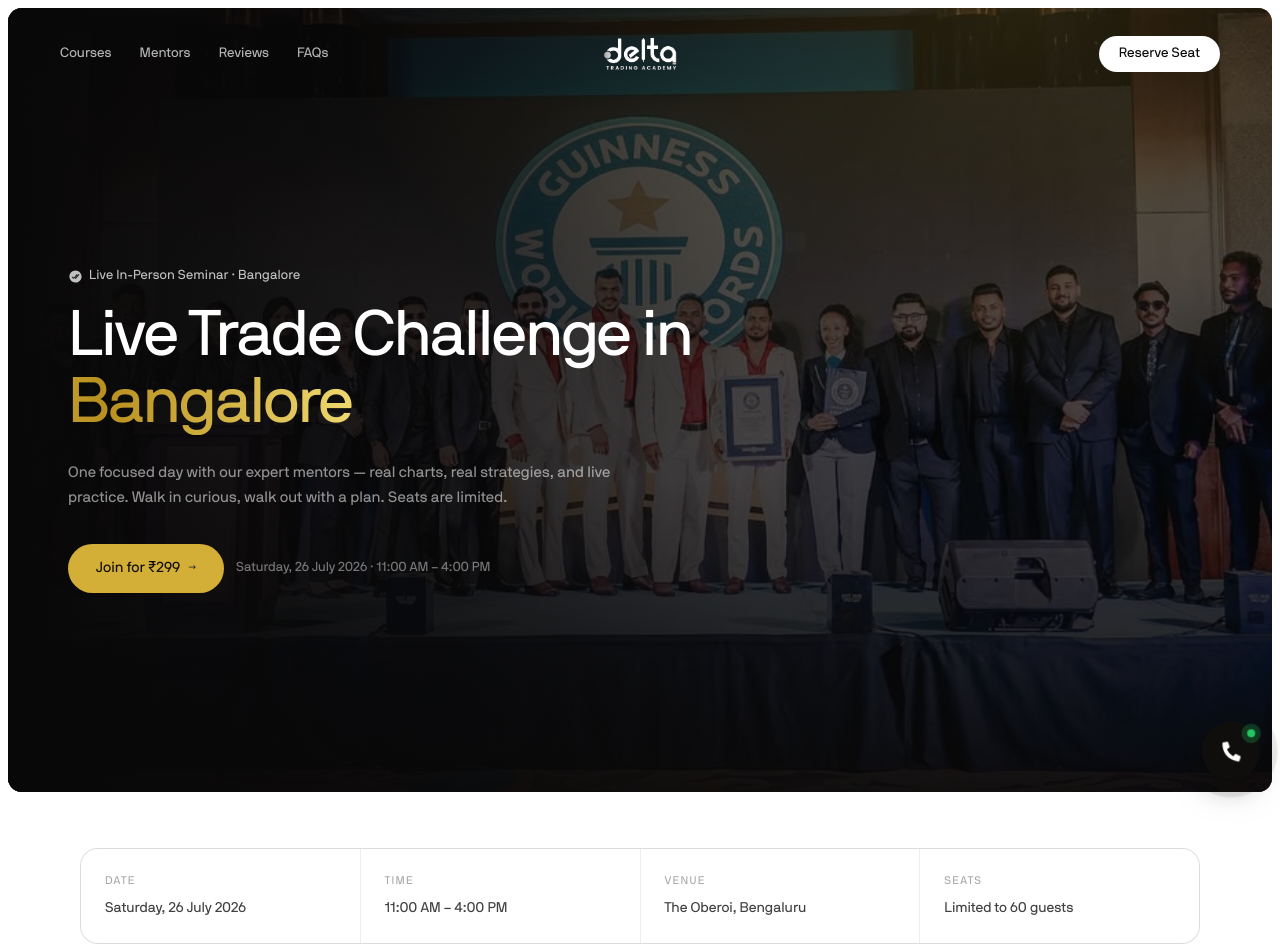
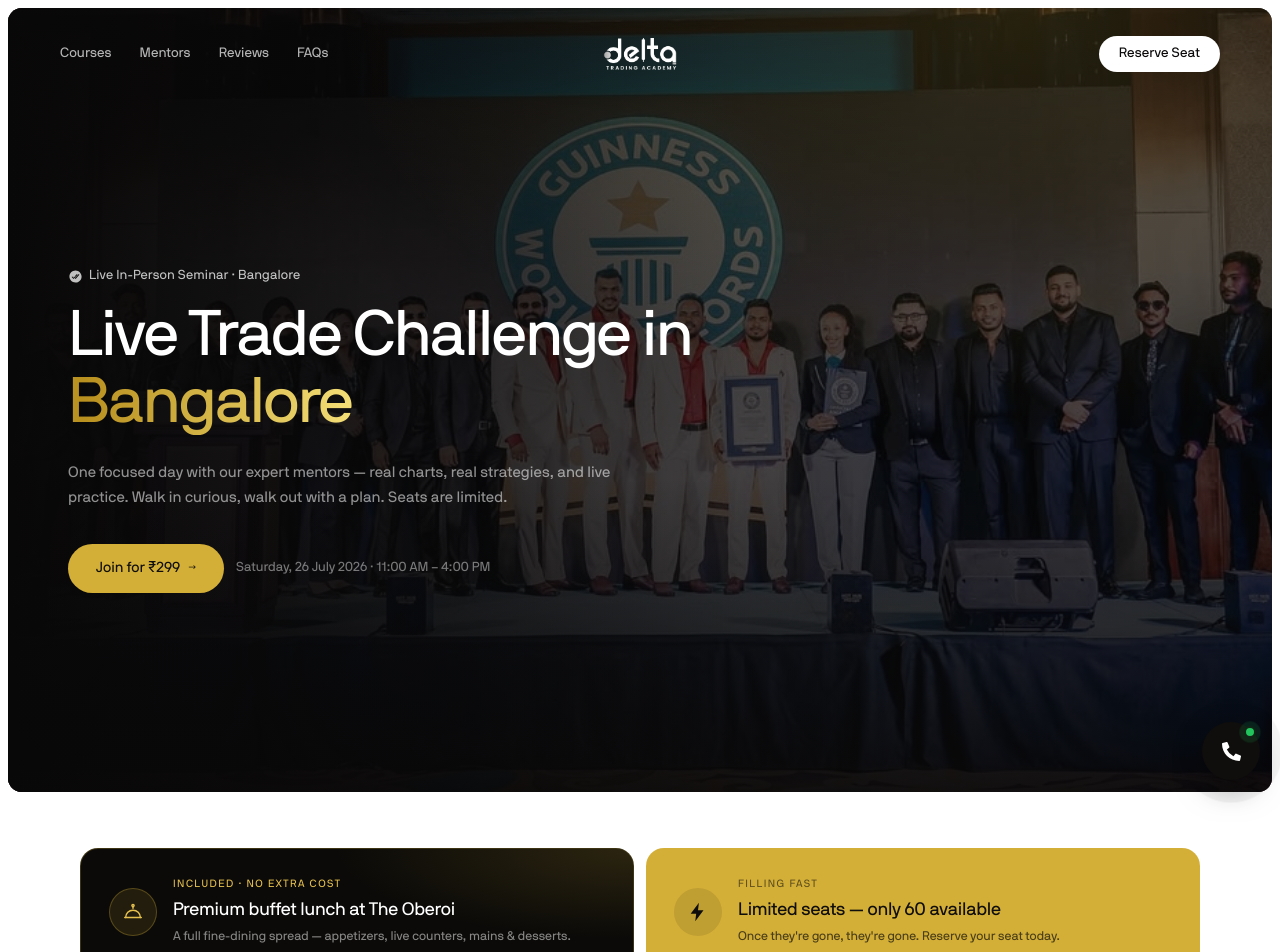
Before and after one commit to Abshar777/delta-trading-hub-v2, a Next.js app: page /seminar in a window 1280 px wide. Shown: the top 952 px of the page. Built offline with nearby package versions, Linux system fonts and the light colour scheme.

Commit message:
sminar aded

```diff
--- a/src/app/seminar/page.tsx
+++ b/src/app/seminar/page.tsx
@@ -185,6 +185,42 @@
         </section>
       </div>
 
+      {/* ── Highlights: premium buffet + limited seats ── */}
+      <section className="px-6 md:px-[60px] pt-10 md:pt-14 max-w-[1240px] mx-auto">
+        <div className="grid grid-cols-1 md:grid-cols-2 gap-3">
+
+          {/* Premium buffet */}
+          <div className="spotlight-btn spotlight-btn-gold relative overflow-hidden rounded-2xl bg-[#0b0a08] border border-[#d4af37]/25 p-6 md:p-7 flex items-center gap-4">
+            <div className="absolute inset-0 pointer-events-none" style={{ background: 'radial-gradient(90% 120% at 100% 0%, rgba(212,175,55,0.16), transparent 60%)' }} />
+            <div className="relative w-12 h-12 rounded-full bg-[#d4af37]/[0.12] border border-[#d4af37]/30 flex items-center justify-center text-[#e6c14e] shrink-0">
+              <svg width="22" height="22" viewBox="0 0 24 24" fill="none" stroke="currentColor" strokeWidth="1.6" strokeLinecap="round" strokeLinejoin="round">
+                <path d="M3 18h18" /><path d="M4 18a8 8 0 0 1 16 0" /><path d="M12 6.5V8" /><circle cx="12" cy="5" r="1.2" />
+              </svg>
+            </div>
+            <div className="relative">
+              <p className="text-[10.5px] text-[#e6c14e] tracking-[0.14em] uppercase mb-1.5">Included · no extra cost</p>
+              <h3 className="text-[16px] md:text-[18px] text-white tracking-[-0.01em] leading-snug mb-1">Premium buffet lunch at The Oberoi</h3>
+              <p className="text-[12.5px] text-white/50 leading-[1.5]">A full fine-dining spread — appetizers, live counters, mains &amp; desserts.</p>
+            </div>
+          </div>
+
+          {/* Limited seats */}
+          <div className="spotlight-btn relative overflow-hidden rounded-2xl bg-[#d4af37] p-6 md:p-7 flex items-center gap-4">
+            <div className="w-12 h-12 rounded-full bg-[#0f0e0c]/[0.10] flex items-center justify-center text-[#0f0e0c] shrink-0">
+              <svg width="22" height="22" viewBox="0 0 24 24" fill="currentColor" stroke="none">
+                <path d="M13 2 4 14h6l-1 8 9-12h-6l1-8z" />
+              </svg>
+            </div>
+            <div>
+              <p className="text-[10.5px] text-[#0f0e0c]/60 tracking-[0.14em] uppercase mb-1.5">Filling fast</p>
+              <h3 className="text-[16px] md:text-[18px] text-[#0f0e0c] tracking-[-0.01em] leading-snug mb-1">Limited seats — only 60 available</h3>
+              <p className="text-[12.5px] text-[#0f0e0c]/70 leading-[1.5]">Once they&apos;re gone, they&apos;re gone. Reserve your seat today.</p>
+            </div>
+          </div>
+
+        </div>
+      </section>
+
       {/* ── Details strip ── */}
       <section className="px-6 md:px-[60px] py-10 md:py-14 max-w-[1240px] mx-auto">
         <div className="grid grid-cols-2 md:grid-cols-4 gap-px bg-black/[0.07] rounded-2xl overflow-hidden border border-black/[0.07]">
@@ -340,7 +376,7 @@
 
             {/* Contact */}
             <div className="max-w-[420px]">
-              <Image src="/logo.png" alt="Delta Trading Academy" width={120} height={36} className="h-7 w-auto object-contain grayscale mb-5" />
+              <Image src="/logo.png" alt="Delta Trading Academy" width={120} height={36} className="h-7 invert w-auto object-contain grayscale mb-5" />
               <p className="text-[11px] text-black/35 tracking-[0.12em] uppercase mb-4">Contact</p>
               <address className="not-italic flex flex-col gap-2.5">
                 <span className="text-[13px] text-black/55 leading-[1.6]">{CONTACT.address}</span>
```
